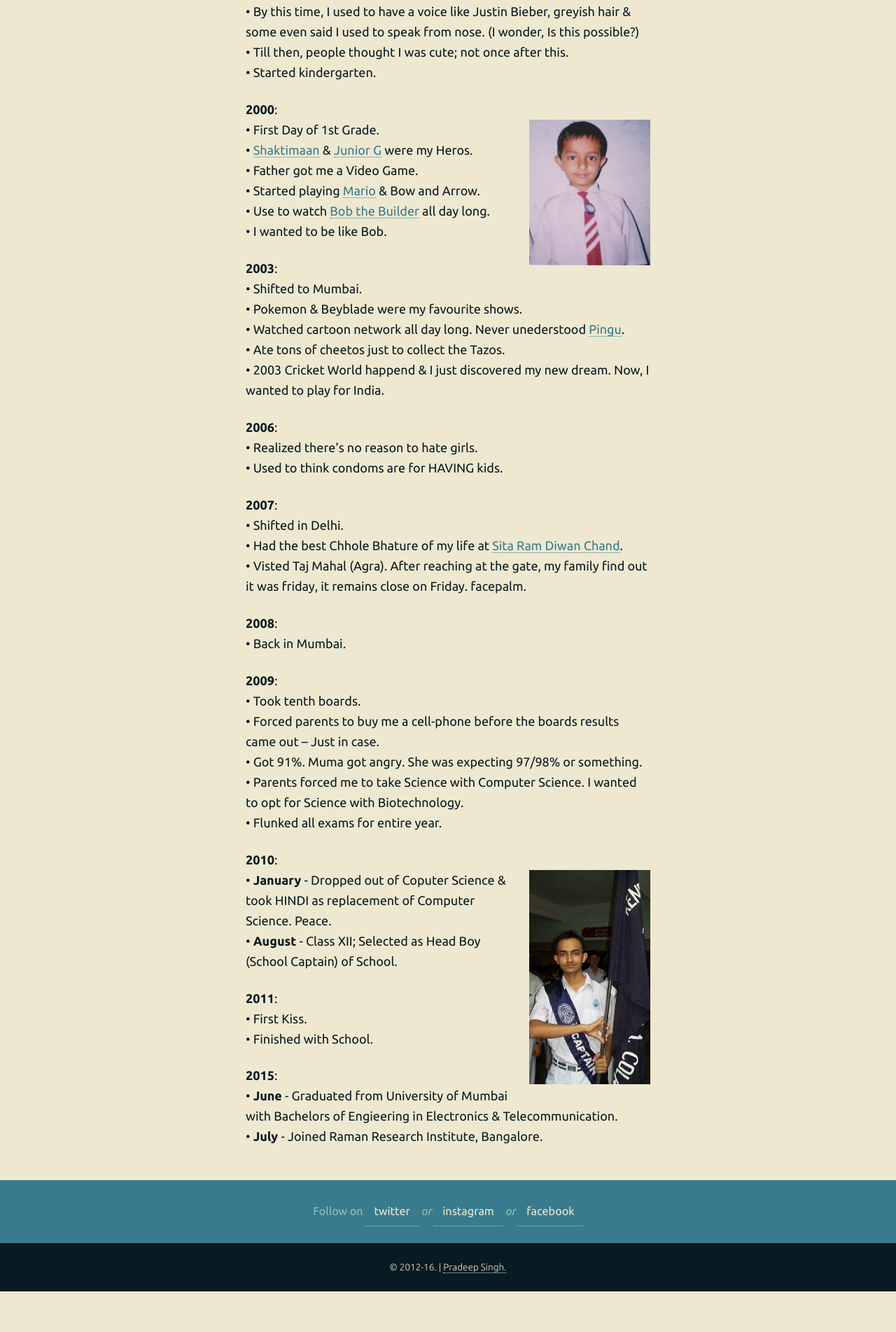
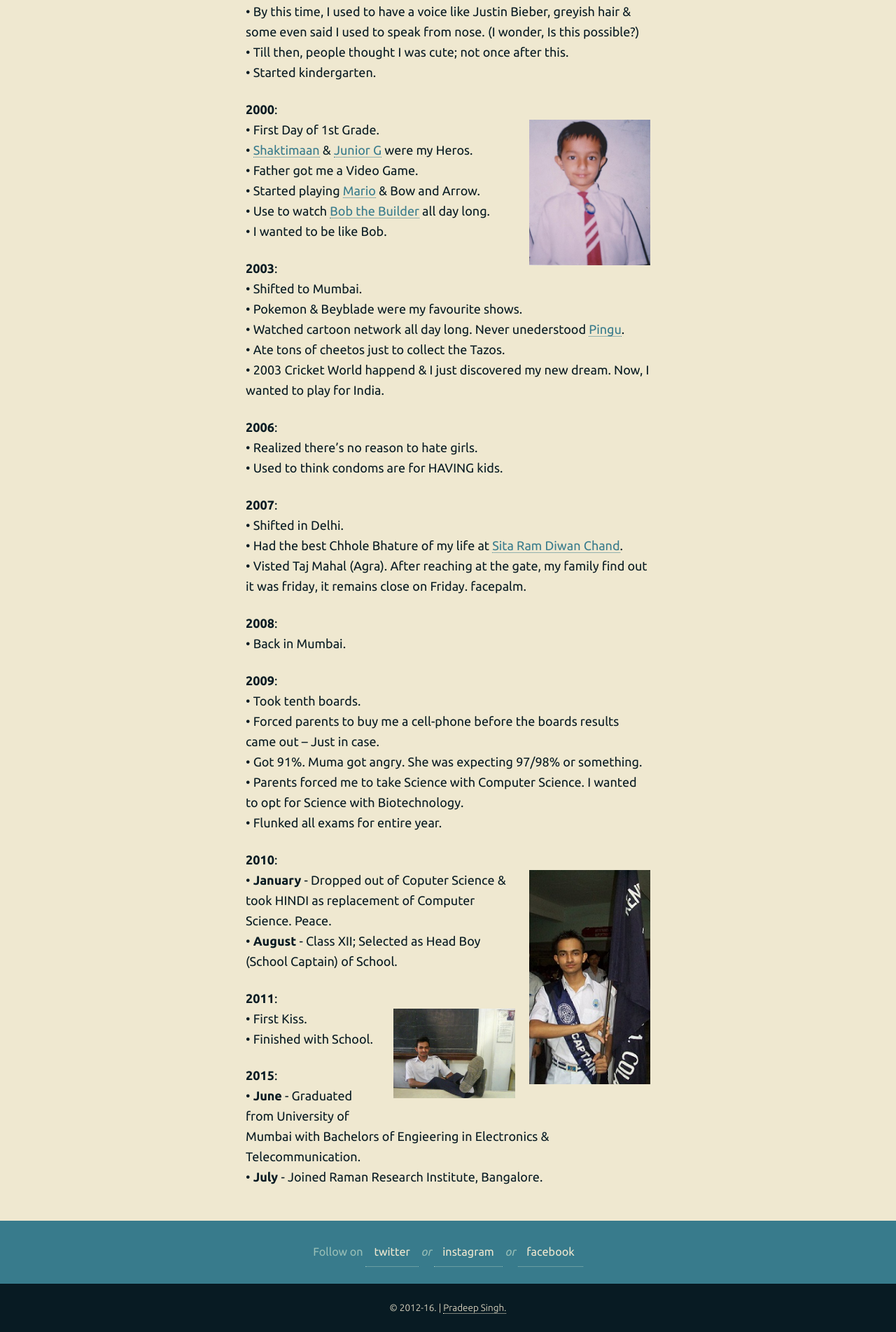
Before and after one commit to 93notes/93notes.github.io, a Jekyll site: the page built from timeline.html, in a window 1280 px wide. Shown: the part 684-2587 px from the top of the page at 70% size. Built offline with Jekyll 4.4.1, drawn with Linux system fonts in a browser that asks for light colours; nearby versions of some CDN libraries; before the commit the page ends 2529 px from its top, so only the background shows below that.

Commit message:
Update timeline.html

```diff
--- a/timeline.html
+++ b/timeline.html
@@ -122,6 +122,7 @@ He wanted me to be as Rich as his freind. LOL. </br>
 
 <p>
 <strong>2011</strong>: </br>
+<img width="30%" src="/images/personal/school-days.jpg" alt="School Days"/>
 &bull; First Kiss. </br>
 &bull; Finished  with School. </br>
 </p>
```
